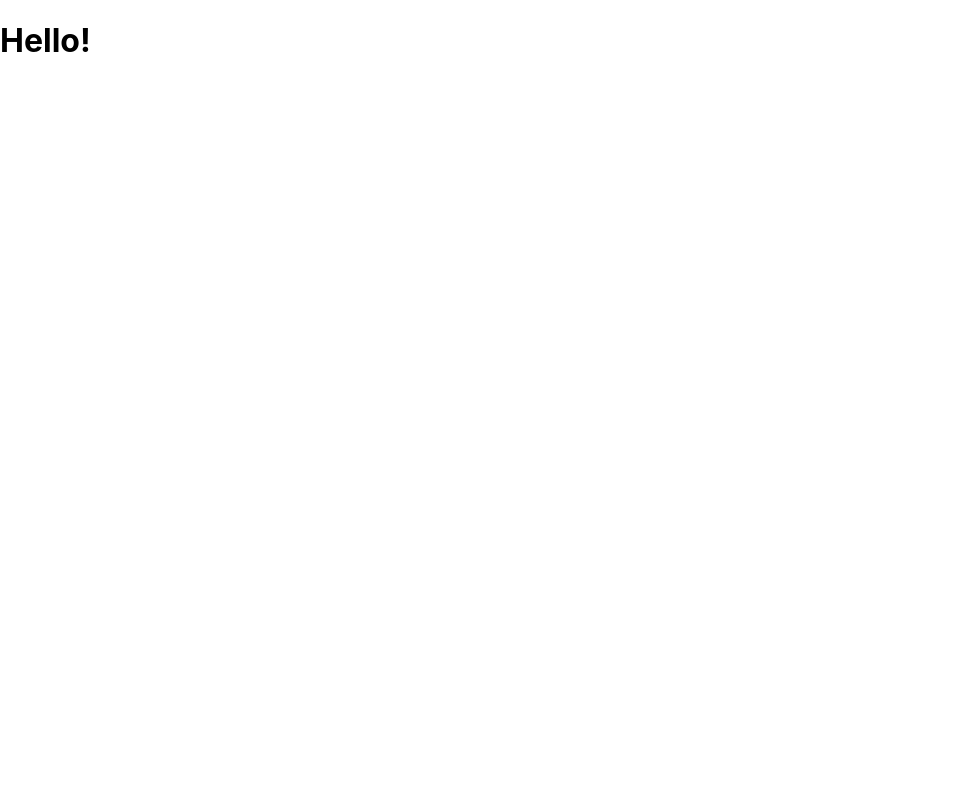
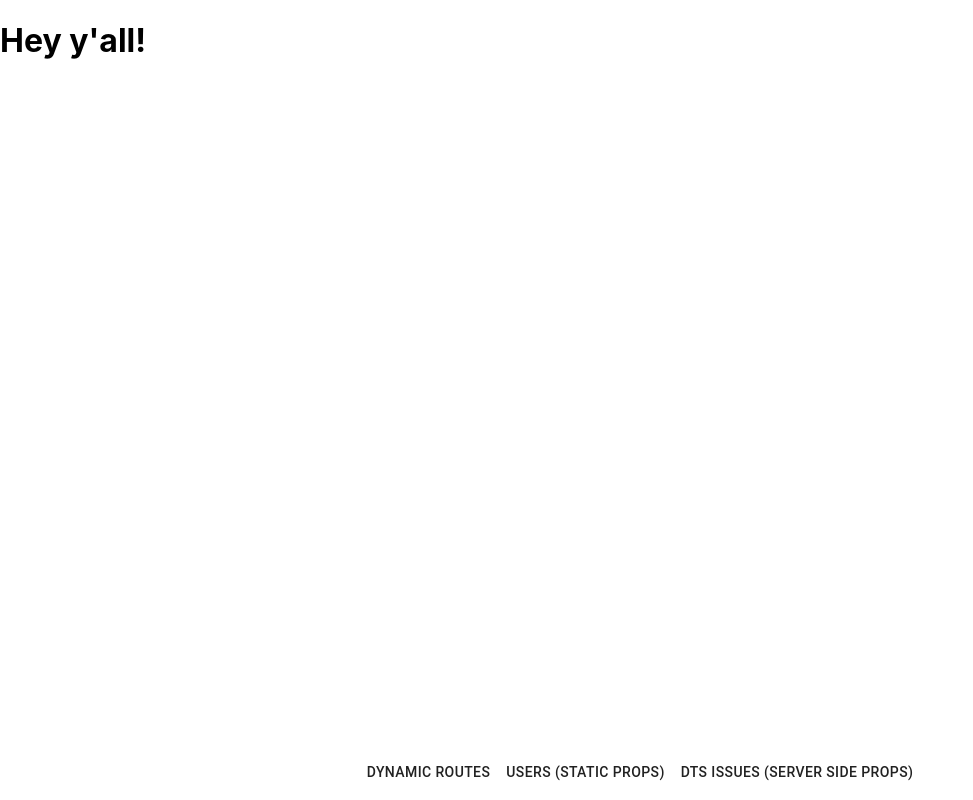
Before and after one commit to mddilley/nextjs-discovery, a Next.js app: page /test in a window 1280 px wide. Shown: the whole page, without its empty margins (0-973 px from the left). Built offline with nearby package versions, Linux system fonts and the light colour scheme.

Commit message:
Add bottom nav buttons

```diff
--- /dev/null
+++ b/nav/AppNav.js
@@ -0,0 +1,47 @@
+import { useState } from "react";
+import { makeStyles } from "@material-ui/core/styles";
+import Link from "next/link";
+import BottomNavigation from "@material-ui/core/BottomNavigation";
+import Button from "@material-ui/core/Button";
+
+const useStyles = makeStyles({
+  root: {
+    width: "100%",
+    position: "fixed",
+    bottom: 0
+  }
+});
+
+const ButtonLink = ({ className, href, hrefAs, children, prefetch }) => (
+  <Link href={href} as={hrefAs} prefetch>
+    <a className={className}>{children}</a>
+  </Link>
+);
+
+const AppNav = () => {
+  const classes = useStyles();
+  const [value, setValue] = useState(0);
+
+  return (
+    <BottomNavigation
+      value={value}
+      onChange={(event, newValue) => {
+        setValue(newValue);
+      }}
+      showLabels
+      className={classes.root}
+    >
+      <Button component={ButtonLink} href={"/users/123"}>
+        Dynamic Routes
+      </Button>
+      <Button component={ButtonLink} href={"/accounts"}>
+        Users (Static Props)
+      </Button>
+      <Button component={ButtonLink} href={"/issues"}>
+        DTS Issues (Server Side Props)
+      </Button>
+    </BottomNavigation>
+  );
+};
+
+export default AppNav;
--- a/pages/_app.js
+++ b/pages/_app.js
@@ -1,7 +1,13 @@
-import '../styles/globals.css'
+import "../styles/globals.css";
+import AppNav from "../nav/AppNav";
 
 function MyApp({ Component, pageProps }) {
-  return <Component {...pageProps} />
+  return (
+    <>
+      <Component {...pageProps} />
+      <AppNav />
+    </>
+  );
 }
 
-export default MyApp
+export default MyApp;
--- a/pages/test/index.js
+++ b/pages/test/index.js
@@ -1,5 +1,5 @@
 const Test = () => {
-  return <h1>Hello!</h1>;
+  return <h1>Hey y'all!</h1>;
 };
 
 export default Test;
```
